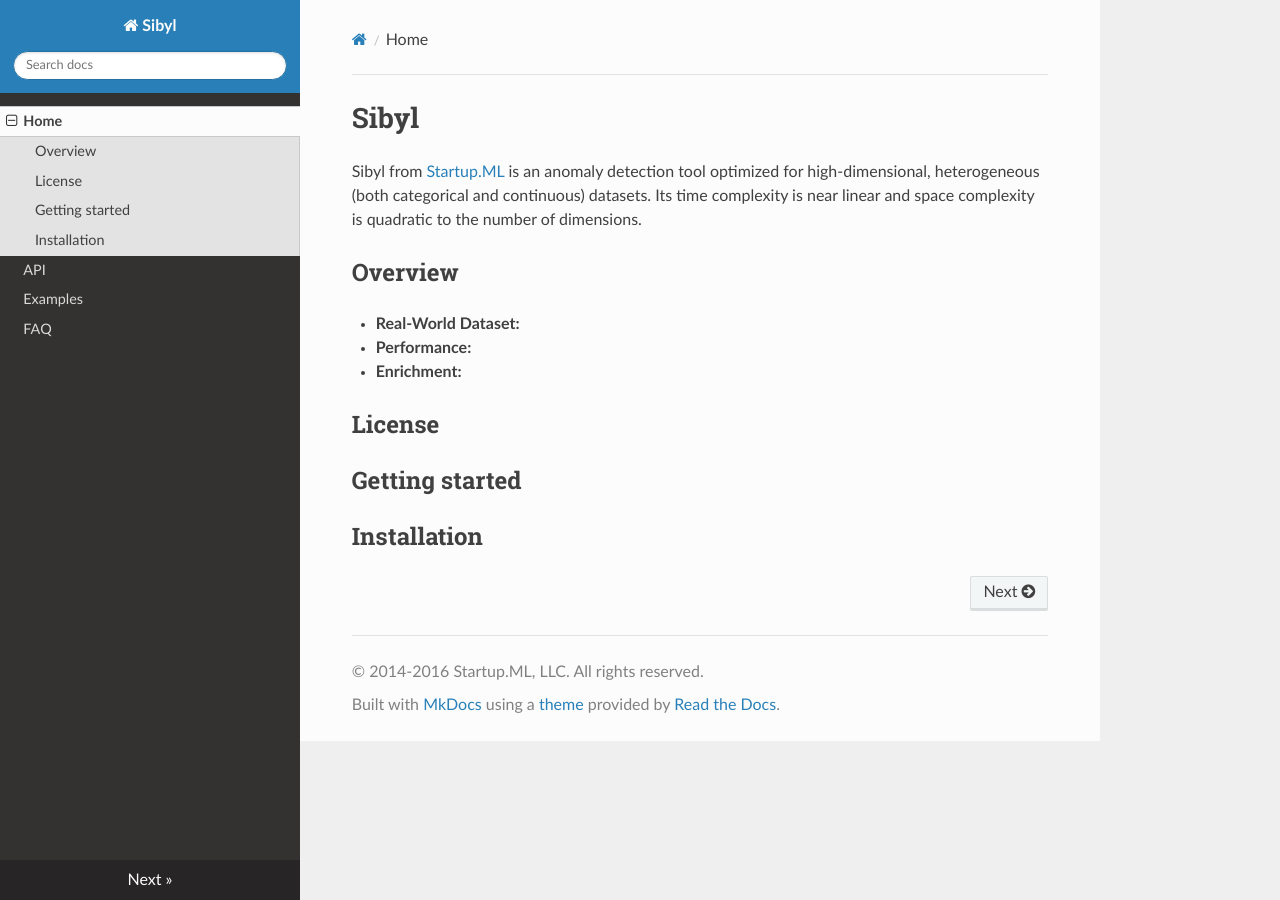
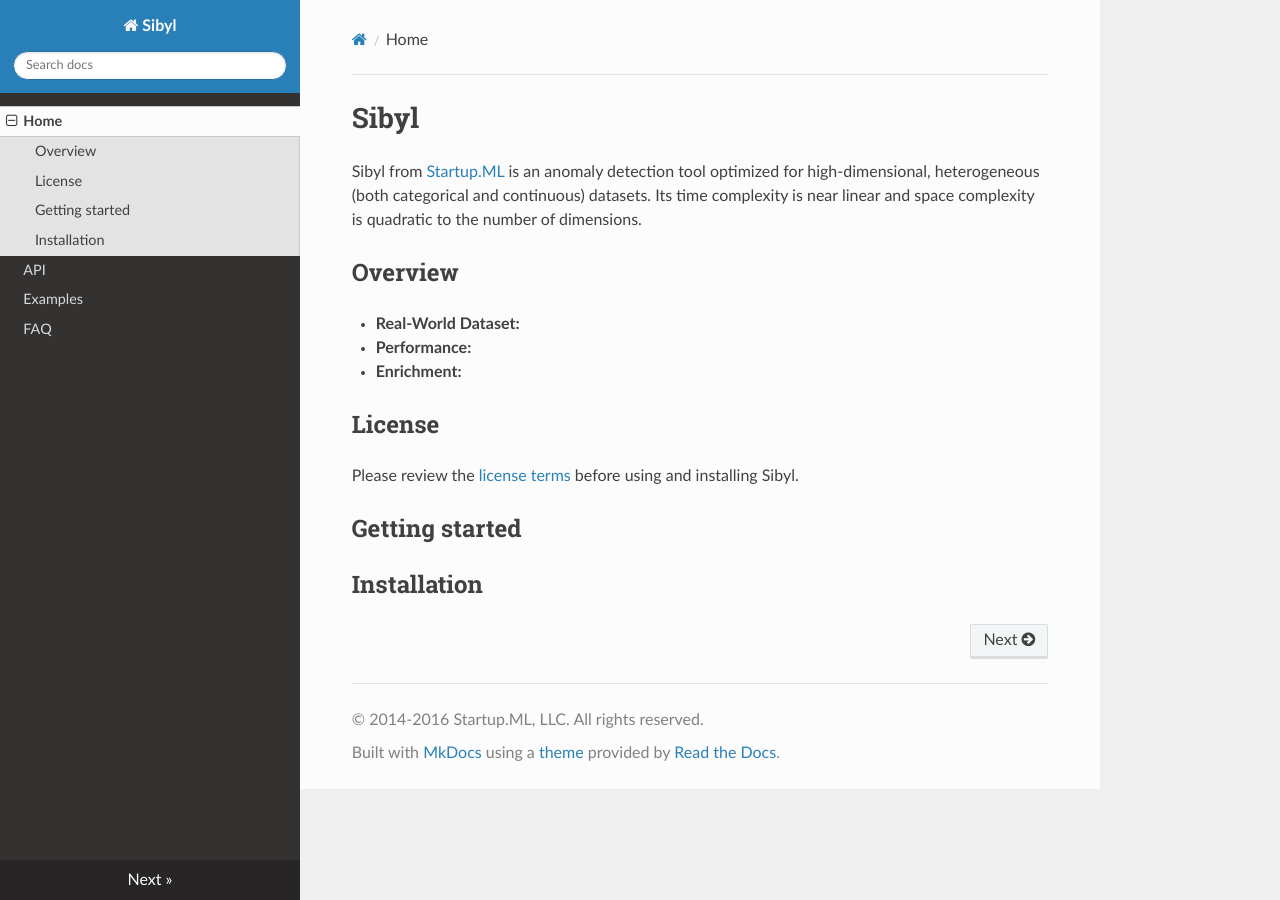
Before and after one commit to fellowship/pyrite2, an MkDocs documentation site: the page built from docs/sources/index.md, in a window 1280 px wide. Built offline with MkDocs 1.6.1, drawn with Linux system fonts in a browser that asks for light colours; nearby versions of some CDN libraries; old or Windows-style settings are respelled for this version of MkDocs.

Commit message:
License in the documentation

```diff
--- a/docs/sources/index.md
+++ b/docs/sources/index.md
@@ -12,6 +12,8 @@ Sibyl from [Startup.ML](http://startup.ml) is an anomaly detection tool optimize
 
 ## License
 
+Please review the [license terms](https://raw.githubusercontent.com/startupml/sibyl/master/LICENSE.txt?token=AJUKypG9bJUtJ5lSIVYiLpdY3RbLHis2ks5WVd6ywA%3D%3D) before using and installing Sibyl.
+
 ## Getting started
 
 ## Installation
```
